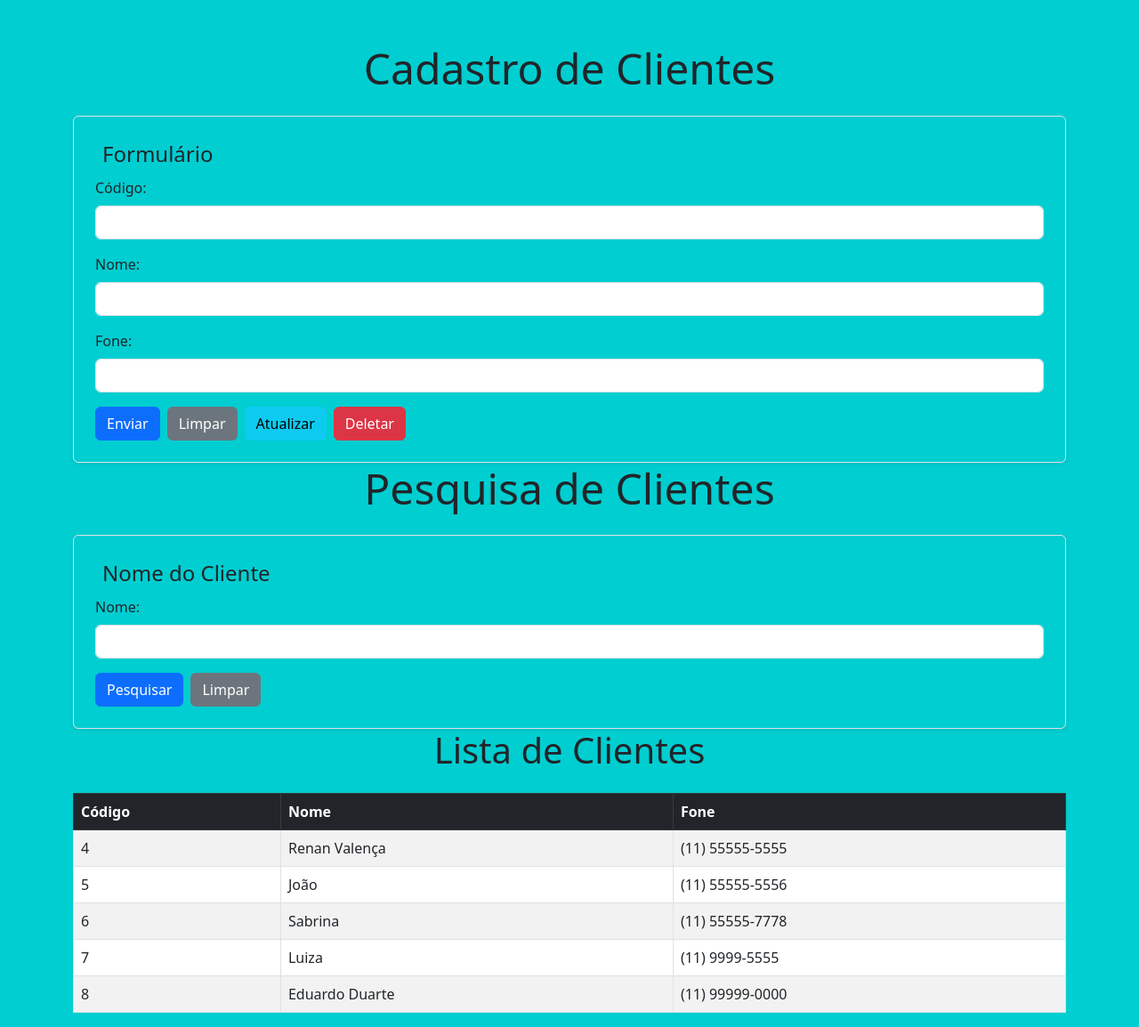
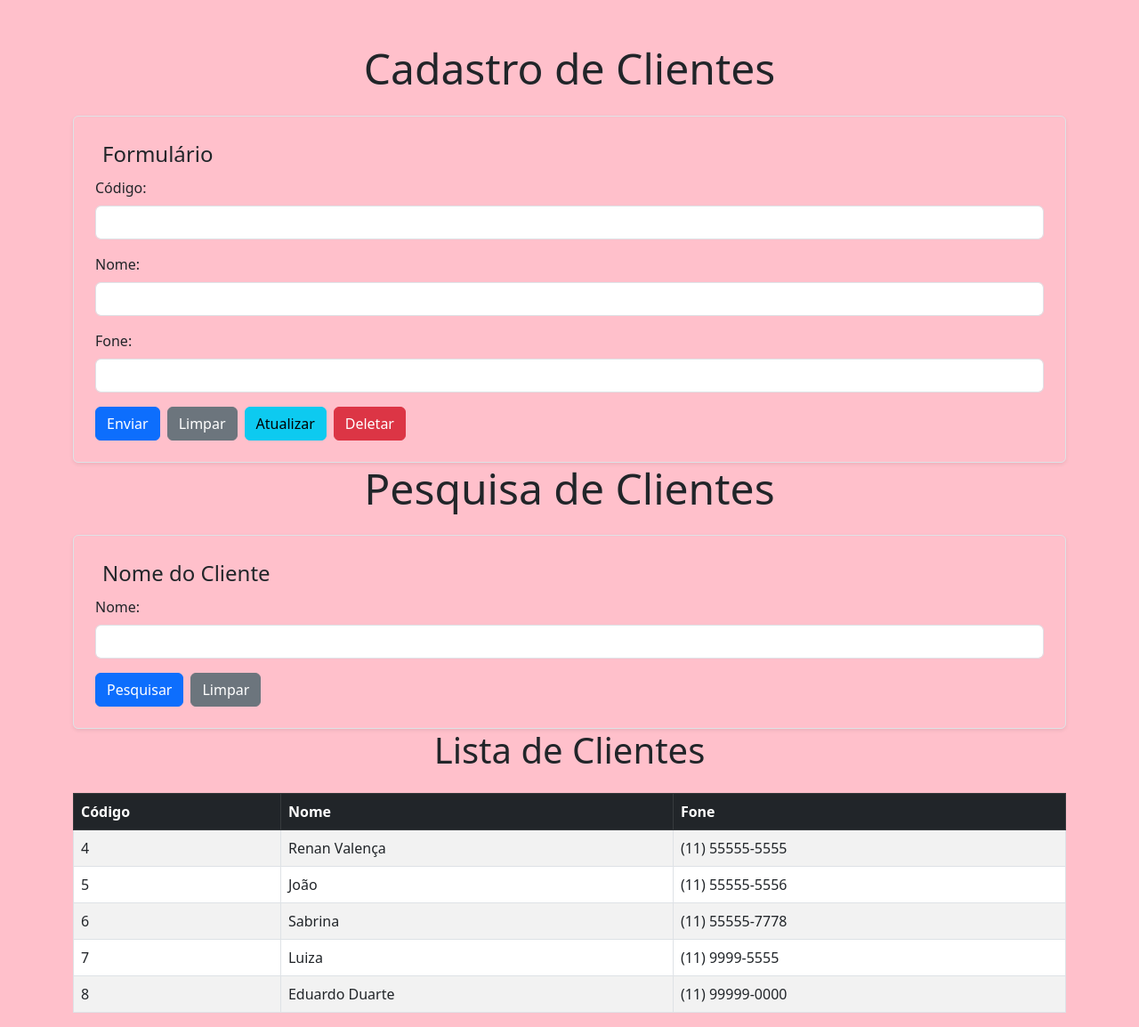
Before and after one commit to Luiza4578/php-mvc-framework-1, a PHP site: page / in a window 1280 px wide. Shown: the whole page at 89% size. Run offline with PHP 8.4, Linux system fonts and the light colour scheme; data comes from the database, SQL or seed files in the repository.

Commit message:
Update Estilo
Atualização do Estilo

```diff
--- a/views/css/estilo.css
+++ b/views/css/estilo.css
@@ -1,7 +1,7 @@
 body{
-    background-color: DarkTurquoise;
+    background-color: pink;
 }
 
 #erro{
-    color: red;
+    color: blue;
 }
```
